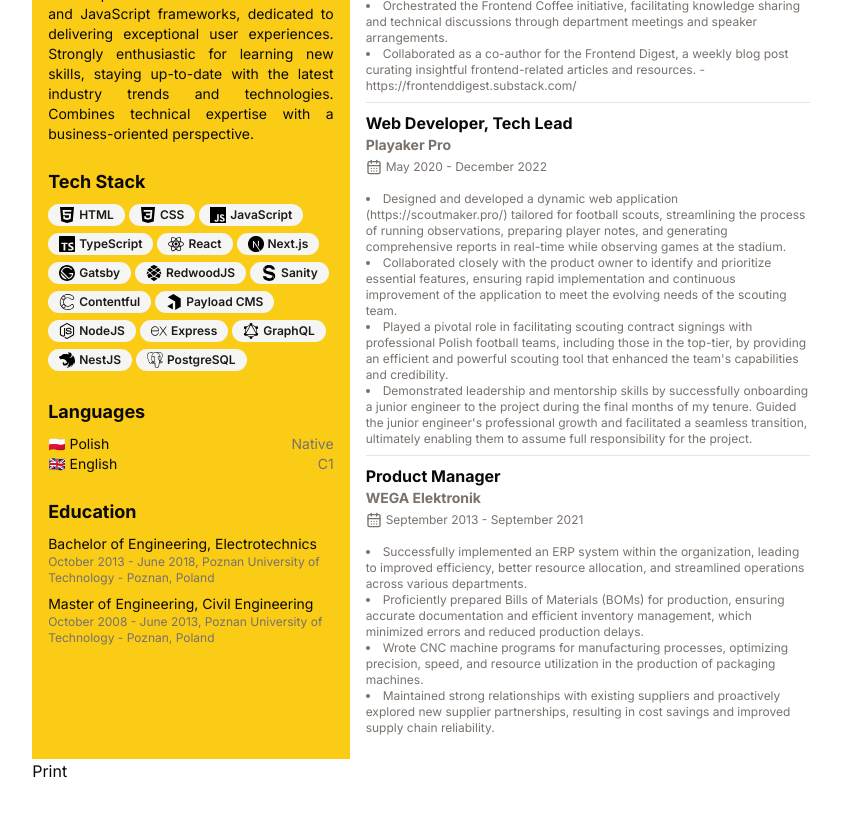
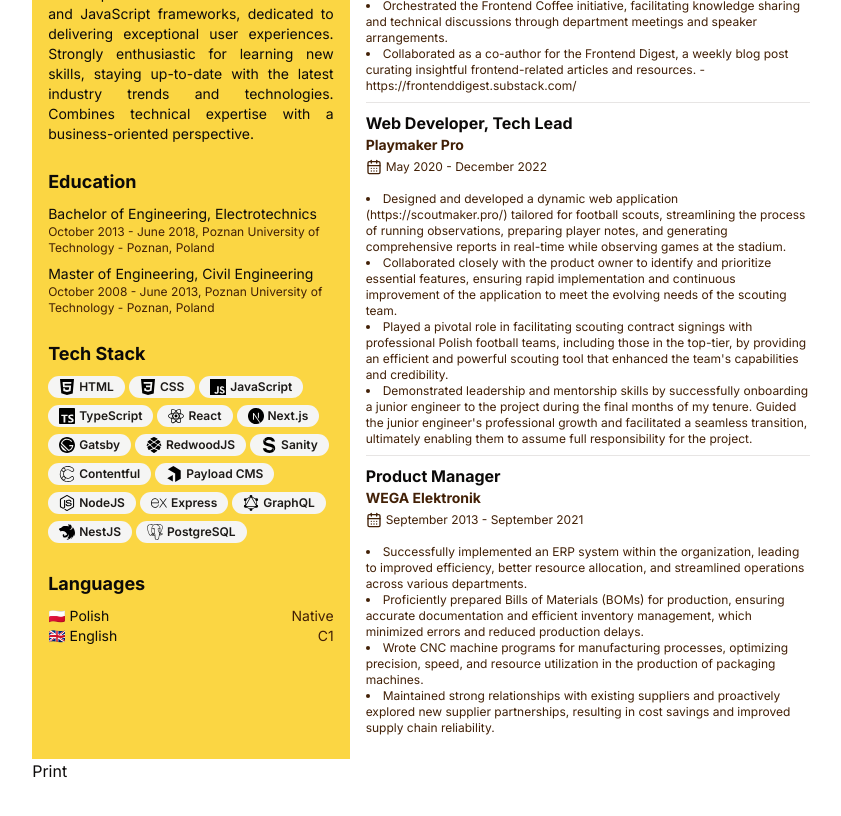
Before and after one commit to jakubfiglak/resume, a Next.js app: page / in a window 1280 px wide. Shown: the part 460-1276 px from the top of the page, without its empty margins (211-1052 px from the left). Built offline with nearby package versions, Linux system fonts and the light colour scheme.

Commit message:
feat: adjust colors, move education

```diff
--- a/app/components/resume.tsx
+++ b/app/components/resume.tsx
@@ -16,12 +16,12 @@
   return (
     <div>
       <article ref={resumeRef} className="w-[21cm] h-[29.7cm] flex">
-        <aside className="bg-primary basis-2/5 p-4 space-y-6">
+        <aside className="bg-primary/80 basis-2/5 p-4 space-y-6">
           <header>
             <h1 className="text-4xl font-extrabold tracking-tight">
               Jakub Figlak
             </h1>
-            <p className="text-muted-foreground">Frontend Developer</p>
+            <p className="text-primary-foreground">Frontend Developer</p>
           </header>
           <section>
             <h2 className="text-lg font-bold mb-2">Contact</h2>
@@ -70,6 +70,25 @@
             </p>
           </section>
           <section>
+            <h2 className="text-lg font-bold mb-2">Education</h2>
+            <ul className="text-sm space-y-2">
+              <li>
+                <p>Bachelor of Engineering, Electrotechnics</p>
+                <p className="text-primary-foreground text-xs">
+                  October 2013 - June 2018, Poznan University of Technology -
+                  Poznan, Poland
+                </p>
+              </li>
+              <li>
+                <p>Master of Engineering, Civil Engineering</p>
+                <p className="text-primary-foreground text-xs">
+                  October 2008 - June 2013, Poznan University of Technology -
+                  Poznan, Poland
+                </p>
+              </li>
+            </ul>
+          </section>
+          <section>
             <h2 className="text-lg font-bold mb-2">Tech Stack</h2>
             <ul className="flex flex-wrap gap-1">
               {technologies.map(({ name, icon }) => (
@@ -87,37 +106,18 @@
             <ul className="text-sm">
               <li className="flex justify-between">
                 <span>🇵🇱 Polish</span>
-                <span className="text-muted-foreground">Native</span>
+                <span className="text-primary-foreground">Native</span>
               </li>
               <li className="flex justify-between">
                 <span>🇬🇧 English</span>
-                <span className="text-muted-foreground">C1</span>
-              </li>
-            </ul>
-          </section>
-          <section>
-            <h2 className="text-lg font-bold mb-2">Education</h2>
-            <ul className="text-sm space-y-2">
-              <li>
-                <p>Bachelor of Engineering, Electrotechnics</p>
-                <p className="text-muted-foreground text-xs">
-                  October 2013 - June 2018, Poznan University of Technology -
-                  Poznan, Poland
-                </p>
-              </li>
-              <li>
-                <p>Master of Engineering, Civil Engineering</p>
-                <p className="text-muted-foreground text-xs">
-                  October 2008 - June 2013, Poznan University of Technology -
-                  Poznan, Poland
-                </p>
+                <span className="text-primary-foreground">C1</span>
               </li>
             </ul>
           </section>
         </aside>
 
         <section className="flex-1 p-4">
-          <div className="text-xs text-muted-foreground">
+          <div className="text-xs text-primary-foreground">
             <h2 className="text-xl font-bold uppercase text-foreground">
               Professional experience
             </h2>
--- a/app/data.tsx
+++ b/app/data.tsx
@@ -103,7 +103,7 @@
   {
     id: "2",
     title: "Web Developer, Tech Lead",
-    company: { name: "Playaker Pro", url: "https://playaker.pro" },
+    company: { name: "Playmaker Pro", url: "https://playaker.pro" },
     time: "May 2020 - December 2022",
     content: <PlaymakerContent />,
   },
--- a/components/job.tsx
+++ b/components/job.tsx
@@ -23,7 +23,7 @@
       <a href={company.url} className="font-bold text-sm">
         {company.name}
       </a>
-      <div className="flex items-center gap-1 text-xs text-muted-foreground mt-1 mb-4">
+      <div className="flex items-center gap-1 text-xs text-primary-foreground mt-1 mb-4">
         <CalendarDaysIcon className="h-4 w-4" /> {time}
       </div>
       <div className="[&_ul]:list-disc [&_ul]:list-inside">{children}</div>
```
